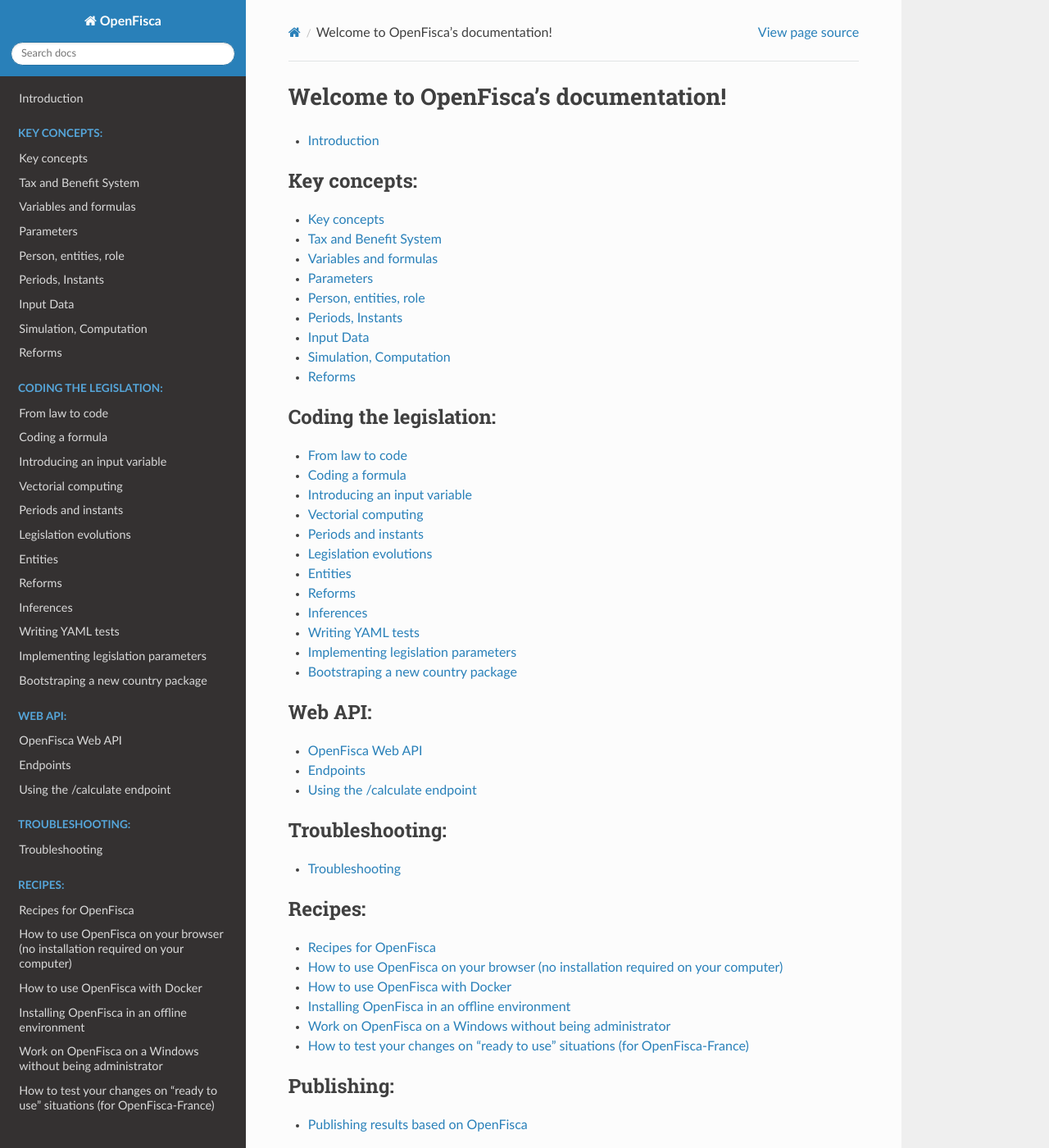
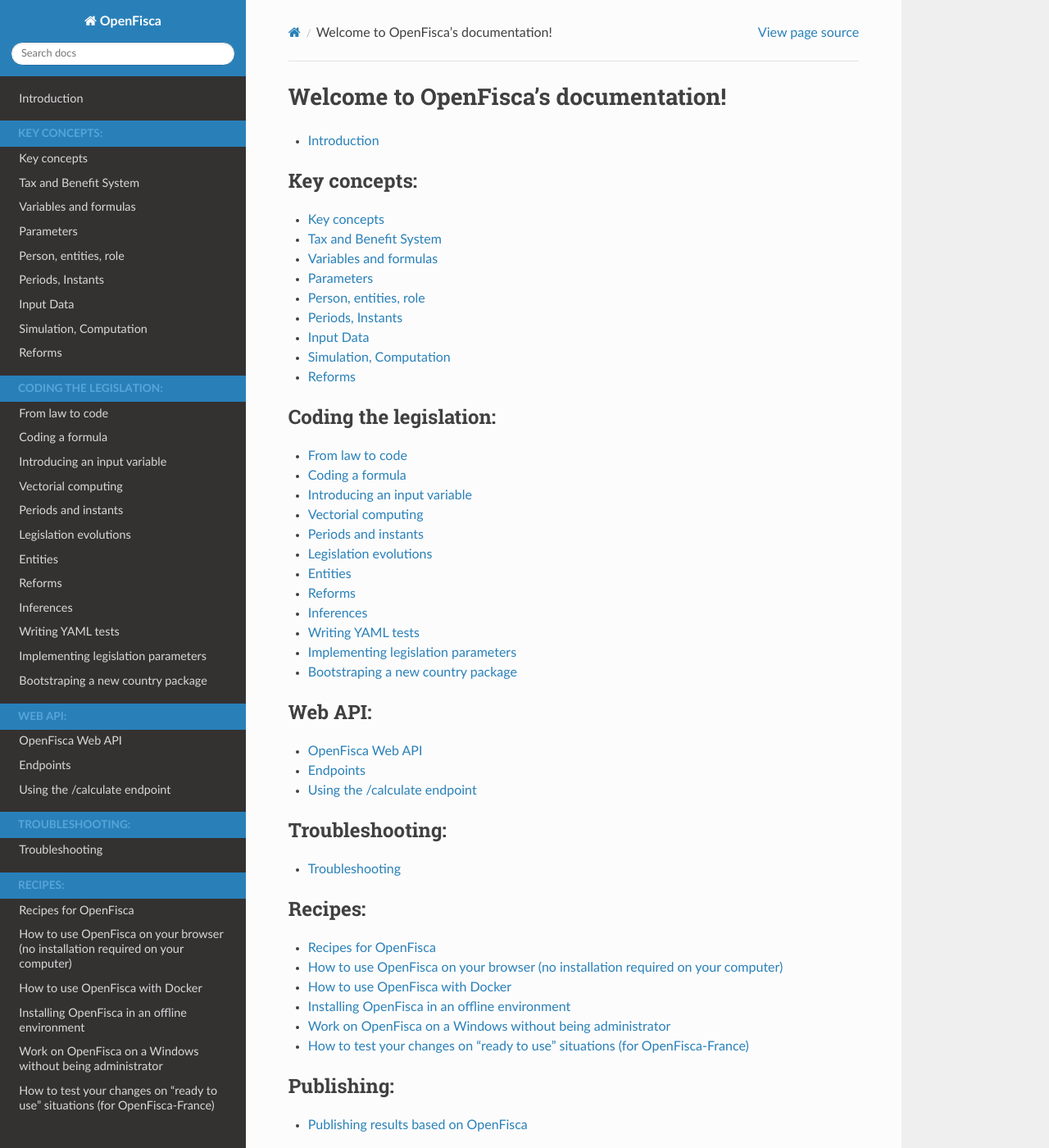
Before and after one commit to openfisca/openfisca-doc, a Sphinx documentation site: the page built from source/index.rst, in a window 1280 px wide and 1400 px high. Shown: the whole window at 82% size. Built offline with Sphinx 7.4.7 and the Read the Docs theme 2.0.0, drawn with Linux system fonts in a browser that asks for light colours; formulas are drawn with MathJax 3.

Commit message:
Add custom CSS

```diff
--- /dev/null
+++ b/source/_static/style.css
@@ -0,0 +1,4 @@
+.wy-menu-vertical .caption {
+  background-color: #2980B9;
+  color: white
+}
--- a/source/conf.py
+++ b/source/conf.py
@@ -209,3 +209,4 @@ def setup(app):
            'auto_toc_tree_section': 'Contents',
            }, True)
    app.add_transform(AutoStructify)
+   app.add_stylesheet('style.css')
```
